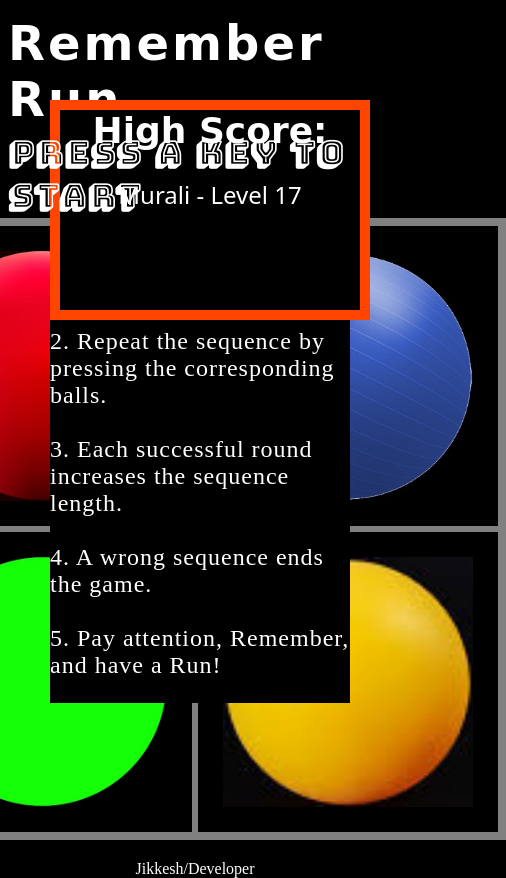
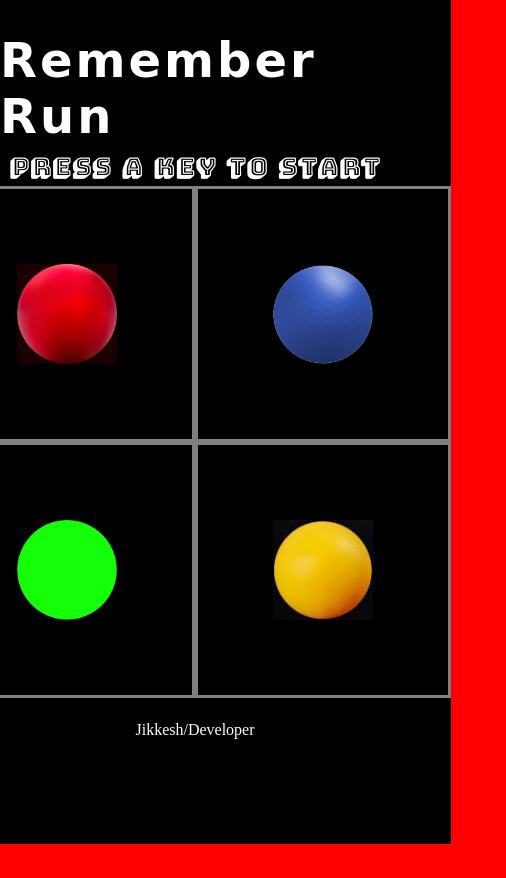
Before and after one commit to Jikkesh/RememberRun, a plain HTML site: page index.html in a window 390 px wide. Shown: the whole page, 506 px wide, since content can reach past the window. After the commit the page ends 844 px from the top, so only its background shows below. Drawn offline with nearby package versions, Linux system fonts and the light colour scheme; a web font is replaced by a local one.

Commit message:
Changed in css for more responsive in talets and pones

```diff
--- a/styles.css
+++ b/styles.css
@@ -5,6 +5,9 @@ body{
     align-items: center;
     height: 100vh;
     background-color: red;
+    gap:3px;
+    margin: 0;
+    padding: 0;
 
 }
 .background{
@@ -14,21 +17,21 @@ body{
 .BoxContainer{
     background-color: black;
     display: grid;
-    grid-template-columns: 1fr 1fr;
-    grid-template-rows: 1fr 1fr;
-    border: 5px solid grey;
+    grid-template-columns: 0.5fr 0.5fr;
+    grid-template-rows: 0.5fr 0.5fr;
+    border: 0 solid grey;
 }
 .Box{
-    height: 300px;
-    width: 300px;
+    height: 250px;
+    width: 250px;
     border: 3px solid grey;
 }
 h1{
+    position: relative;
     align-self: baseline;
     color: white;
     font-size: xxx-large;
     letter-spacing: 3px;
-
 
     font-family: 'Bungee Spice', cursive;
     margin-bottom: 5px;
@@ -37,7 +40,7 @@ h1{
 .words{
     font-family: 'Bungee Shade', cursive;
     color: white;
-    font-size: xx-large;
+    font-size: x-large;
     letter-spacing: 2px;
     margin: 0;
     z-index: 2;
@@ -64,8 +67,8 @@ h1{
 }
 
 .Ball{
-    height: 250px;
-    width: 250px;
+    height: 200px;
+    width: 200px;
 }
 .pressed {
     box-shadow: 0 0 20px white;
@@ -83,7 +86,7 @@ footer{
     height: fit-content;
     width:  300px;
     background-color: black;
-    left: 50px;
+    left: 3vw;
 }
 .rules > p{
     font-size: x-large;
@@ -100,7 +103,7 @@ footer{
     width: 300px;
     background-color: black;
     position: absolute;
-    right: 20px;
+    right: 3vw;
     top:100px;
     text-align: center;
     font-size: x-large;
@@ -116,3 +119,30 @@ footer{
     color: white;
     margin: 0;
 }
+
+@media (max-width:1024px){
+
+    body{
+        height:min-content;
+        align-content: center;
+        flex-wrap: wrap;
+    }
+
+    h1{
+        align-self: center;
+    }
+    .highscore{
+        display: none;
+        position: static;
+    }
+    .rules{
+        display: none;
+        position: static;
+        left: 0;
+        width: min-content;
+    }
+    .Ball{
+        height: 100px;
+        width: 100px;
+    }
+}
```
